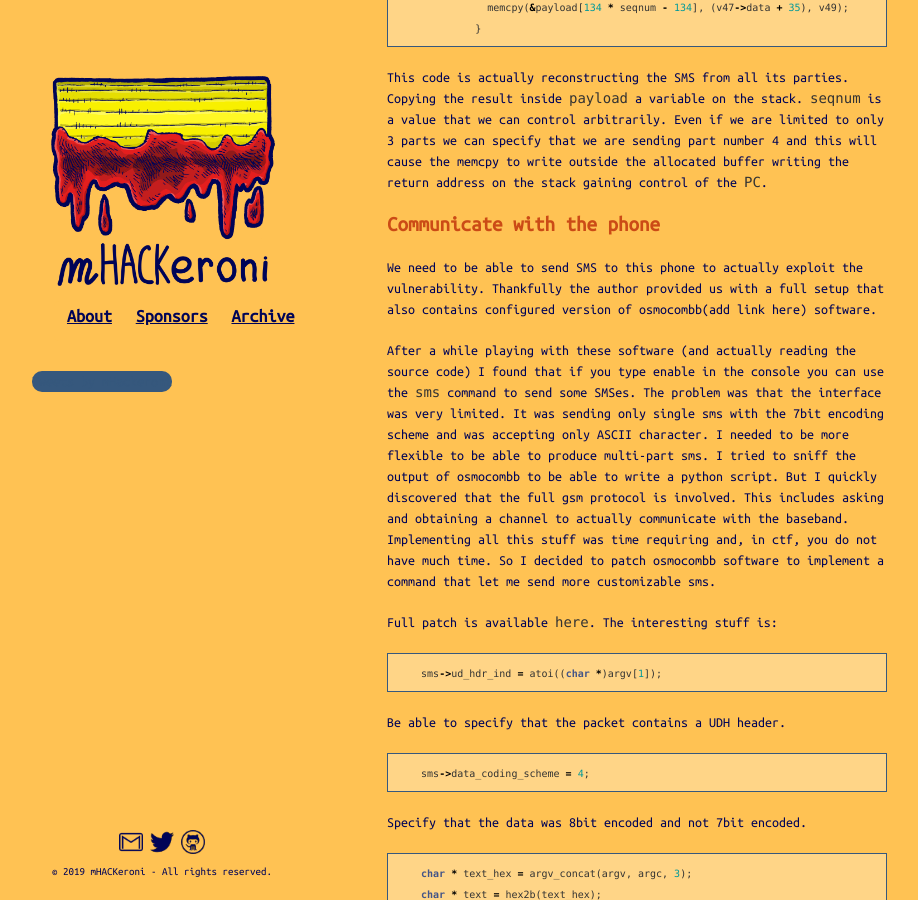
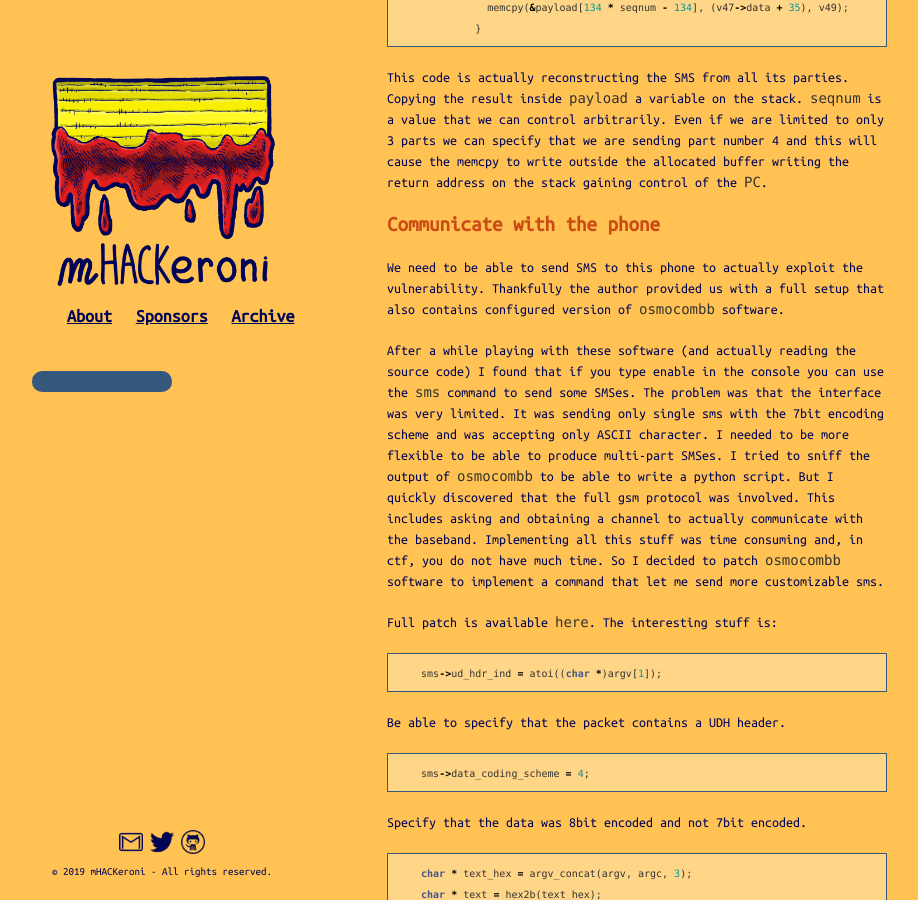
Before and after one commit to mhackeroni/mhackeroni.github.io, a Jekyll site: the page built from archive/_posts/2018-12-30-35c3ctf-newphonewhodis.md, in a window 1280 px wide and 900 px high, scrolled down 4693 px. Shown: the whole window, without its empty margins (183-1101 px from the left). Built offline with Jekyll 4.4.1, drawn with Linux system fonts in a browser that asks for light colours; comment, search, counter and statistics services are not loaded; some of the changed text lies outside the part shown.

Commit message:
some fixes for newphonewhodis

```diff
--- a/archive/_posts/2018-12-30-35c3ctf-newphonewhodis.md
+++ b/archive/_posts/2018-12-30-35c3ctf-newphonewhodis.md
@@ -168,13 +168,13 @@ This code is actually reconstructing the SMS from all its parties. Copying the r
 `seqnum` is a value that we can control arbitrarily. Even if we are limited to only 3 parts we can specify that we are sending part number 4 and this will cause the memcpy to write outside the allocated buffer writing the return address on the stack gaining control of the `PC`.
 
 ## Communicate with the phone
-We need to be able to send SMS to this phone to actually exploit the vulnerability. Thankfully the author provided us with a full setup that also contains configured version of osmocombb(add link here) software.
+We need to be able to send SMS to this phone to actually exploit the vulnerability. Thankfully the author provided us with a full setup that also contains configured version of [`osmocombb`]({{"https://github.com/osmocom/osmocom-bb"|absolute_url}}) software.
 
 After a while playing with these software (and actually reading the source code) I found that if you type enable in the console you can use the `sms` command to send some SMSes.
-The problem was that the interface was very limited. It was sending only single sms with the 7bit encoding scheme and was accepting only ASCII character. I needed to be more flexible to be able to produce multi-part sms.
-I tried to sniff the output of osmocombb to be able to write a python script. But I quickly discovered that the full gsm protocol is involved.
-This includes asking and obtaining a channel to actually communicate with the baseband. Implementing all this stuff was time requiring and, in ctf, you do not have much time.
-So I decided to patch osmocombb software to implement a command that let me send more customizable sms.
+The problem was that the interface was very limited. It was sending only single sms with the 7bit encoding scheme and was accepting only ASCII character. I needed to be more flexible to be able to produce multi-part SMSes.
+I tried to sniff the output of `osmocombb` to be able to write a python script. But I quickly discovered that the full gsm protocol was involved.
+This includes asking and obtaining a channel to actually communicate with the baseband. Implementing all this stuff was time consuming and, in ctf, you do not have much time.
+So I decided to patch `osmocombb` software to implement a command that let me send more customizable sms.
 
 Full patch is available [`here`]({{"/assets/code/newphonewhodis_writeup/osmocombb_path.diff"|absolute_url}}). The interesting stuff is:
 
```
Also changed, not shown: other parts of archive/_posts/2018-12-30-35c3ctf-newphonewhodis.md (+7 -5 lines).
